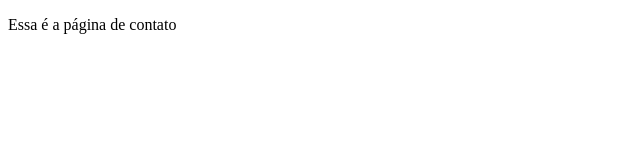
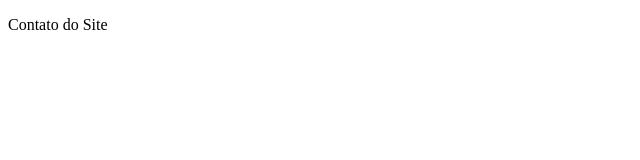
Before and after one commit to lilianecfelix/github-teste, a plain HTML site: page contato.html in a window 1280 px wide. Shown: the full height of the page, 0-640 px from the left. Drawn offline with Linux system fonts and the light colour scheme.

Commit message:
alteração final da pagina de contato closes #2

```diff
--- a/contato.html
+++ b/contato.html
@@ -6,6 +6,6 @@
     <title>Document</title>
 </head>
 <body>
-    <p>Essa é a página de contato</p>
+    <p>Contato do Site</p>
 </body>
 </html>
```
